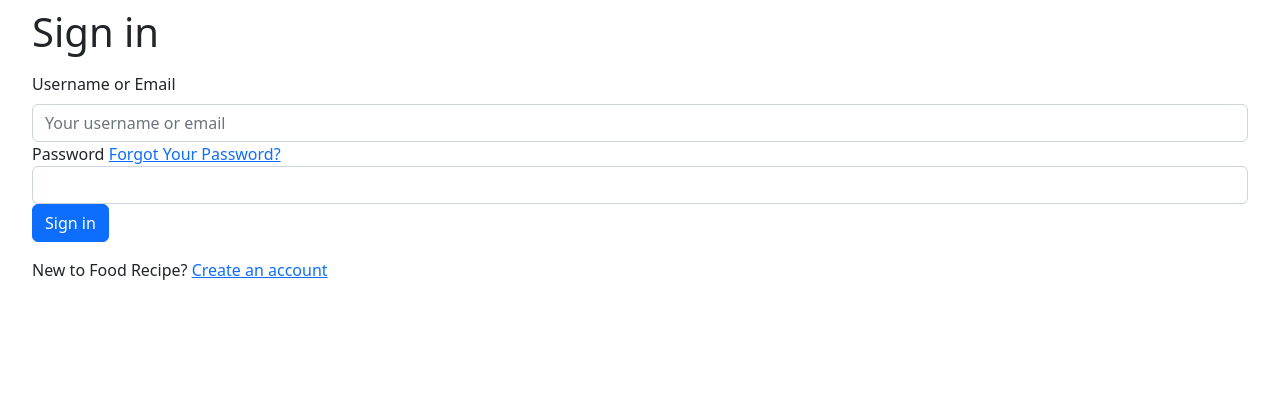
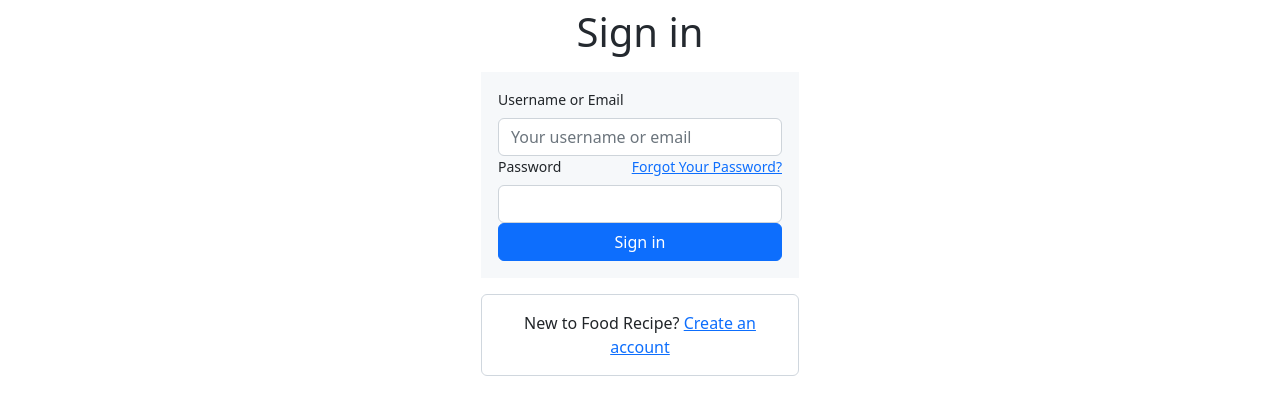
Before and after one commit to shufanhe/MyRecipe, a Flask app: page /loginPage in a window 1280 px wide. Shown: the part 104-519 px from the top of the page. Run offline with Flask 2, Linux system fonts and the light colour scheme.

Commit message:
Update style.css to use with register and login.html

```diff
--- a/static/style.css
+++ b/static/style.css
@@ -3,3 +3,64 @@
    right:10px;
    top:5px;
 }
+.position-absolute {
+    position: absolute !important;
+}
+.p-0 {
+    padding: 0 !important;
+}
+.top-0 {
+    top: 0 !important;
+}
+.right-0 {
+    right: 0 !important;
+}
+label {
+    cursor: default;
+}
+.btn-primary {
+    color: #ffffff;
+    background-color: #2da44e;
+}
+.btn-block {
+    display: block;
+    width: 100%;
+    text-align: center;
+}
+.auth-form-body {
+    padding: 16px;
+    font-size: 14px;
+    background-color: #f6f8fa;
+    border: 1px solid #f6f8fa;
+}
+.auth-form {
+    width: 350px;
+    margin: 0 auto;
+}
+.auth-form-header {
+    margin-bottom: 16px;
+    color: #24292f;
+    text-align: center;
+    text-shadow: none;
+    background-color: transparent;
+    border: 0;
+}
+.login-callout {
+    padding: 16px 16px;
+    text-align: center;
+    border: 1px solid #d0d7de;
+    border-radius: 6px;
+}
+
+.auth-form label {
+    display: block;
+    margin-bottom: 8px;
+    font-weight: 400;
+    text-align: left;
+}
+.mt-3 {
+    margin-top: 16px !important;
+}
+.position-relative {
+    position: relative !important;
+}
```
